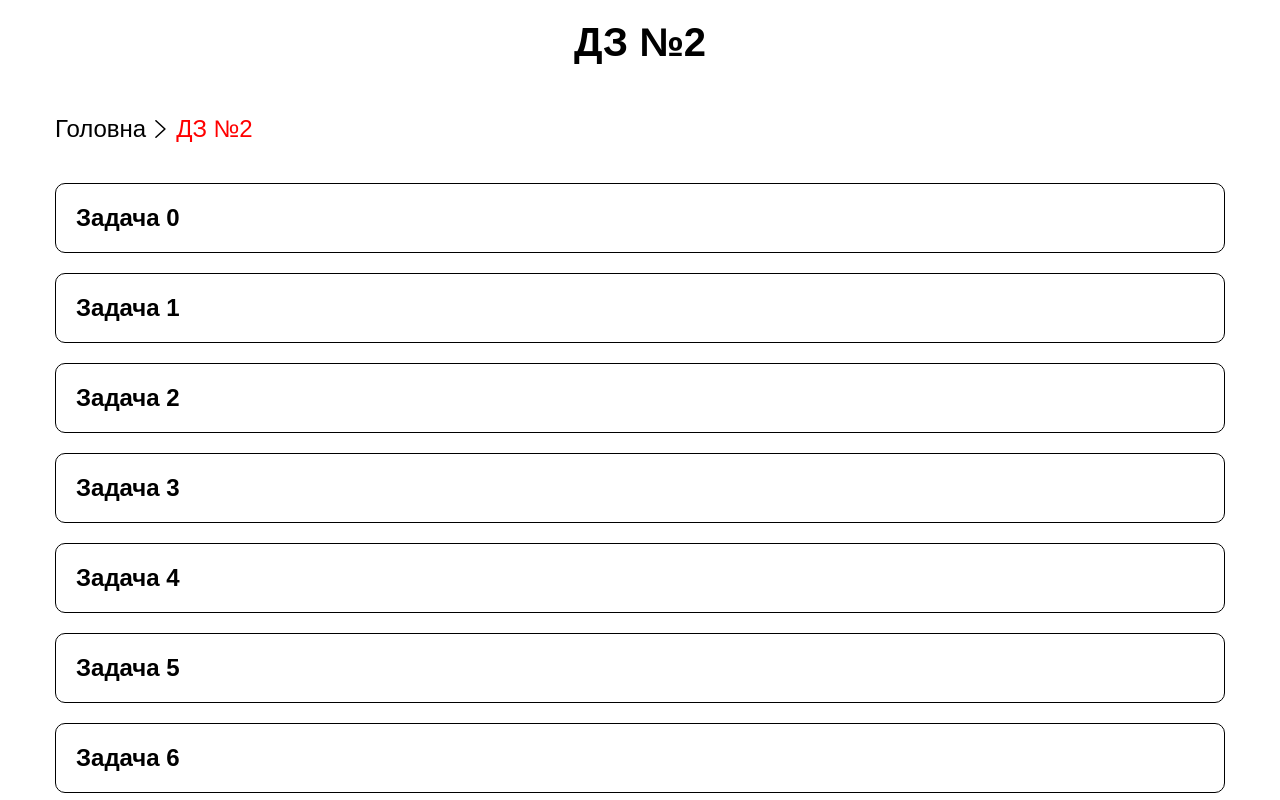
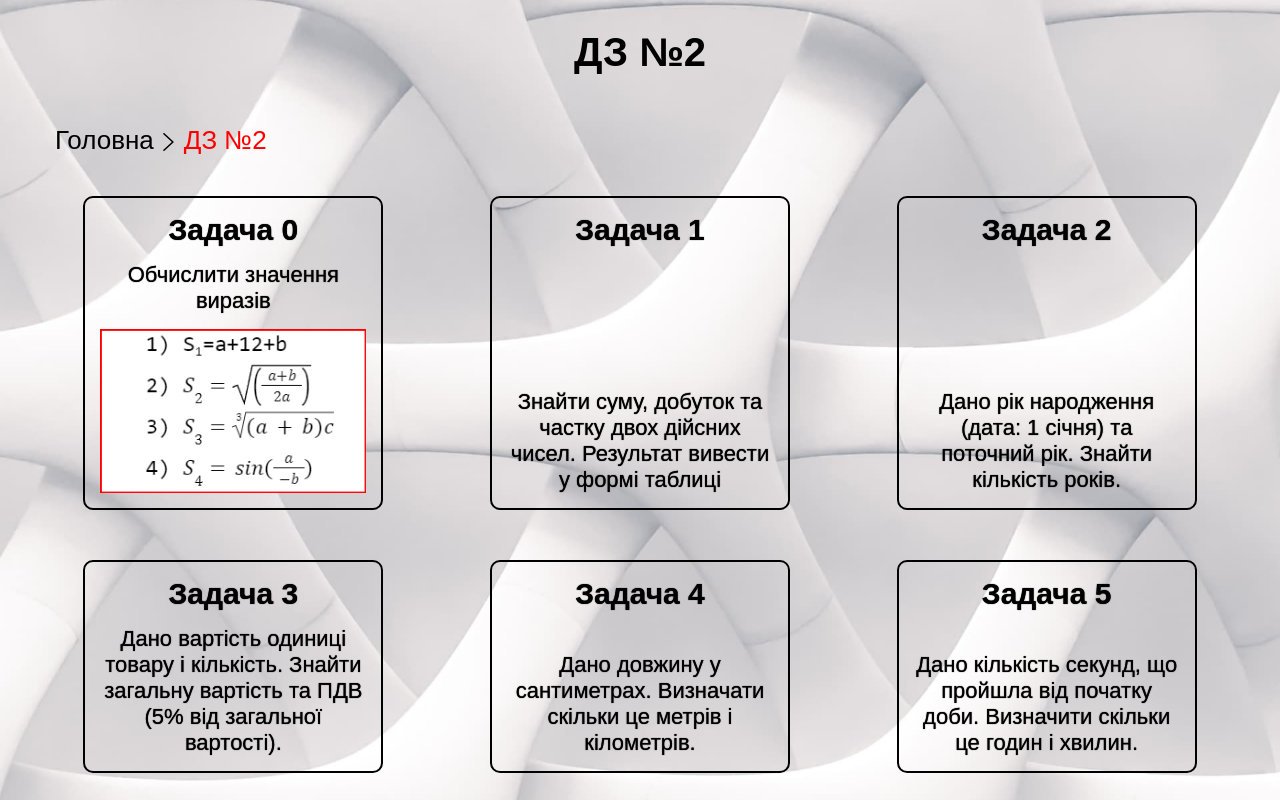
Before and after one commit to HolyRaveOS/homeworks, a plain HTML site: page lesson2/index.html in a window 1280 px wide. Shown: the top 800 px of the page. Drawn offline with Linux system fonts and the light colour scheme.

Commit message:
made redesign

```diff
--- a/css/style.css
+++ b/css/style.css
@@ -31,7 +31,9 @@ body {
 	-webkit-font-smoothing: antialiased;
 	-moz-osx-font-smoothing: grayscale;
 	font-family: Arial, Helvetica, sans-serif;
-	font-size: 24px;
+	font-size: 22px;
+
+
 }
 
 input,
@@ -72,9 +74,17 @@ h6 {
 }
 
 .wrapper {
+	background-image: url('/bg.jpg');
+	background-repeat: no-repeat;
+	background-position: center;
+	background-size: cover;
+	min-height: 100%;
+}
+
+.container {
 	max-width: 1200px;
 	margin: 0 auto;
-	padding: 20px 15px 0 15px;
+	padding: 30px 15px;
 }
 
 .main-title {
@@ -85,28 +95,57 @@ h6 {
 }
 
 
-.link {
+.lessons__link {
 	padding: 20px;
 	display: inline-block;
 	width: 100%;
-	border: 1px solid #000;
+	border: 2px solid #000;
 	border-radius: 10px;
 	font-weight: 600;
+	transition: transform 0.3s;
 }
 
-.tasks :not(:last-child) {
-	margin-bottom: 20px;
+.lessons__link:hover {
+	transform: scale(1.02);
 }
 
-.condition {
+.tasks {
+	display: flex;
+	flex-wrap: wrap;
+	justify-content: space-around;
+	gap: 50px;
+}
+
+.tasks__item {
+	max-width: 300px;
+	width: 100%;
 	text-align: center;
+	border: 2px solid #000;
+	border-radius: 10px;
+	transition: transform 0.3s;
+}
+
+.tasks__item:hover {
+	transform: scale(1.05);
+}
+
+.tasks__link {
+	display: flex;
+	flex-direction: column;
+	gap: 15px;
+	height: 100%;
+	padding: 15px;
+	font-weight: 500;
+	text-shadow: 0px 0px 1px #000;
+}
+
+.tasks__link span {
+	font-size: 30px;
+	font-weight: 700;
+	flex-grow: 1;
 }
 
 .condition img {
-	margin-bottom: 20px;
-}
-
-.condition__text {
 	margin-bottom: 20px;
 }
 
@@ -121,6 +160,7 @@ h6 {
 	gap: 30px;
 	align-items: center;
 	position: relative;
+	font-size: 26px;
 }
 
 .breadcrumbs__list :not(:last-child) ::after {
@@ -136,6 +176,14 @@ h6 {
 	margin-left: 5px;
 }
 
+.breadcrumbs__link {
+	transition: color 0.3s;
+}
+
+.breadcrumbs__link:hover {
+	color: red;
+}
+
 .breadcrumbs__link_active {
 	color: red;
 }
--- a/lesson2/index.html
+++ b/lesson2/index.html
@@ -11,6 +11,7 @@
 
 <body>
 	<div class="wrapper">
+		<div class="container">
 			<h1 class="main-title">ДЗ №2</h1>
 			<nav class="breadcrumbs">
 				<ul class="breadcrumbs__list">
@@ -28,30 +29,72 @@
 			</nav>
 			<ul class="tasks">
 				<li class="tasks__item">
-				<a class="tasks__link link" href="./task0.html">Задача 0</a>
+					<a class="tasks__link" href="./task0.html">
+						<span>Задача 0</span>
+						<p class="tasks__link-text">
+							Обчислити значення виразів
+						</p>
+						<img src="1.png" alt="Задача">
+					</a>
 				</li>
 				<li class="tasks__item">
-				<a class="tasks__link link" href="./task1.html">Задача 1</a>
+					<a class="tasks__link" href="./task1.html">
+						<span>Задача 1</span>
+						<p class="tasks__link-text">
+							Знайти суму, добуток та частку двох дійсних чисел. Результат вивести у формі
+							таблиці
+						</p>
+					</a>
 				</li>
 				<li class="tasks__item">
-				<a class="tasks__link link" href="./task2.html">Задача 2</a>
+					<a class="tasks__link" href="./task2.html">
+						<span>Задача 2</span>
+						<p class="tasks__link-text">
+							Дано рік народження (дата: 1 січня) та поточний рік. Знайти кількість років.
+						</p>
+					</a>
 				</li>
 				<li class="tasks__item">
-				<a class="tasks__link link" href="./task3.html">Задача 3</a>
+					<a class="tasks__link" href="./task3.html">
+						<span>Задача 3</span>
+						<p class="tasks__link-text">
+							Дано вартість одиниці товару і кількість. Знайти загальну вартість та ПДВ (5% від
+							загальної вартості).
+						</p>
+					</a>
 				</li>
 				<li class="tasks__item">
-				<a class="tasks__link link" href="./task4.html">Задача 4</a>
+					<a class="tasks__link" href="./task4.html"><span>Задача 4</span>
+						<p class="tasks__link-text">
+							Дано довжину у сантиметрах. Визначати скільки це метрів і кілометрів.
+						</p>
+					</a>
 				</li>
 				<li class="tasks__item">
-				<a class="tasks__link link" href="./task5.html">Задача 5</a>
+					<a class="tasks__link" href="./task5.html"><span>Задача 5</span>
+						<p class="tasks__link-text">
+							Дано кількість секунд, що пройшла від початку доби. Визначити скільки це годин і хвилин.
+						</p>
+					</a>
 				</li>
 				<li class="tasks__item">
-				<a class="tasks__link link" href="./task6.html">Задача 6</a>
+					<a class="tasks__link" href="./task6.html"><span>Задача 6</span>
+						<p class="tasks__link-text">
+							З клавіатури вводяться вартість товару та кількість одиниць 3 товарів. Обчислити вартість кожного
+							товару
+							окремо та загальну вартість. Вивести чек (як у супермаркеті) використовуючи елементи розмітки.
+						</p>
+					</a>
 				</li>
 				<li class="tasks__item">
-				<a class="tasks__link link" href="./task7.html">Задача 7</a>
+					<a class="tasks__link" href="./task7.html"><span>Задача 7</span>
+						<p class="tasks__link-text">
+							Знайти суму випадкового номера місяця (від 1 до 12) та випадкового номера дня (від 0 до 6).
+						</p>
+					</a>
 				</li>
 			</ul>
+		</div>
 	</div>
 </body>
 
```
Also changed, not shown: index.html (+8 -6 lines), lesson2/task0.html (+2 -4 lines), lesson2/task1.html (+2 -4 lines), lesson2/task2.html (+2 -3 lines), lesson2/task3.html (+2 -4 lines), lesson2/task4.html (+2 -5 lines), lesson2/task5.html (+2 -5 lines), lesson2/task6.html (+2 -6 lines), lesson2/task7.html (+2 -5 lines), bg.jpg (added). Lines whose indentation alone changed are shown as unchanged.
